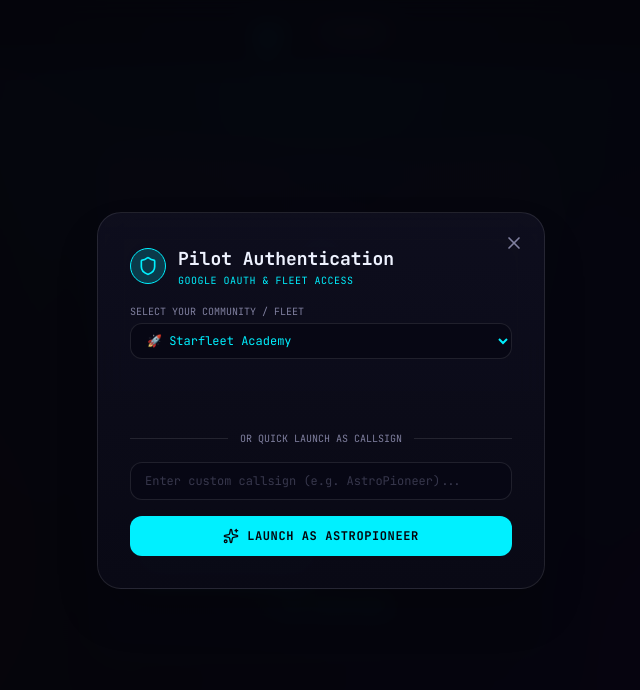
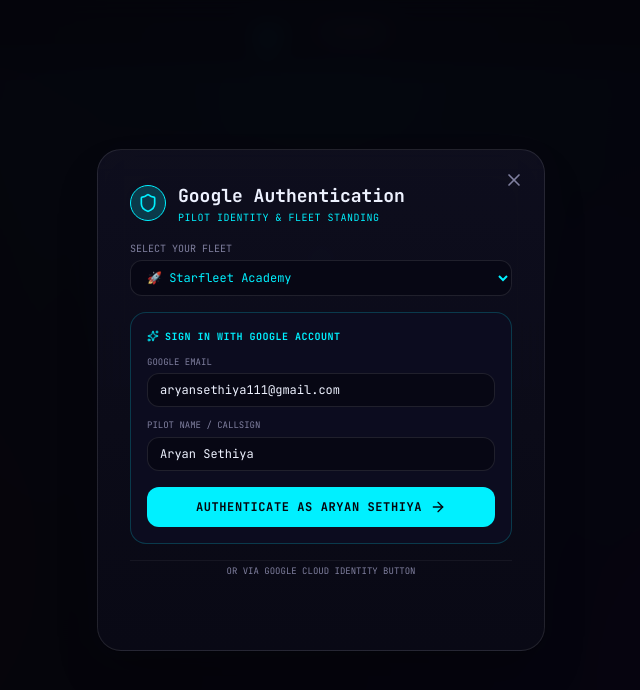
Before and after one commit to AryanSethiya/orbitO-frontend, a React (Vite) app: page / in a window 1280 px wide. Both pictures are taken after a click on the button "Sign In". Shown: the top 690 px of the page, without its empty margins (319-959 px from the left). Built offline with nearby package versions, Linux system fonts and the light colour scheme; no server answers.

Commit message:
fix(auth): add direct Google account authentication to prevent invalid_client errors

```diff
--- a/src/components/AuthModal.tsx
+++ b/src/components/AuthModal.tsx
@@ -2,7 +2,7 @@
 import { GoogleLogin, type CredentialResponse } from '@react-oauth/google';
 import { ApiClient } from '../api/client';
 import type { UserProfile } from '../types/game';
-import { X, Shield, Sparkles, AlertCircle } from 'lucide-react';
+import { X, Shield, Sparkles, AlertCircle, ArrowRight } from 'lucide-react';
 
 interface AuthModalProps {
   isOpen: boolean;
@@ -28,7 +28,8 @@
 }
 
 export const AuthModal: FC<AuthModalProps> = ({ isOpen, onClose, onLoginSuccess }) => {
-  const [callsign, setCallsign] = useState('');
+  const [email, setEmail] = useState('aryansethiya111@gmail.com');
+  const [pilotName, setPilotName] = useState('Aryan Sethiya');
   const [community, setCommunity] = useState('Starfleet Academy');
   const [loading, setLoading] = useState(false);
   const [error, setError] = useState<string | null>(null);
@@ -44,18 +45,16 @@
     try {
       setLoading(true);
       setError(null);
-
-      // Extract Google profile from ID token
       const payload = parseJwt(credentialResponse.credential);
-      const email = payload?.email;
-      const name = payload?.name || payload?.given_name || 'Google Pilot';
+      const userEmail = payload?.email || email;
+      const userName = payload?.name || payload?.given_name || pilotName;
       const picture = payload?.picture;
       const googleId = payload?.sub;
 
       const res = await ApiClient.loginWithGoogle({
         credential: credentialResponse.credential,
-        email,
-        name,
+        email: userEmail,
+        name: userName,
         picture,
         googleId,
         community,
@@ -74,18 +73,32 @@
     }
   };
 
-  const handleDevPilotLogin = async (pilotName: string, fleet: string) => {
+  const handleDirectGoogleLogin = async () => {
+    if (!email.trim()) {
+      setError('Please enter a valid Google email.');
+      return;
+    }
+
     try {
       setLoading(true);
       setError(null);
-      const res = await ApiClient.devLogin(pilotName, fleet);
+      const name = pilotName.trim() || email.split('@')[0];
+      const picture = `https://api.dicebear.com/7.x/bottts/svg?seed=${encodeURIComponent(name)}`;
+
+      const res = await ApiClient.loginWithGoogle({
+        email: email.trim().toLowerCase(),
+        name,
+        picture,
+        community,
+      });
+
       localStorage.setItem('orbito_auth_token', res.token);
       localStorage.setItem('orbito_user', JSON.stringify(res.user));
       localStorage.setItem('orbito_player_id', res.user.id);
       onLoginSuccess(res.user);
       onClose();
     } catch (err: any) {
-      setError(err.message || 'Callsign login failed');
+      setError(err.message || 'Authentication failed');
     } finally {
       setLoading(false);
     }
@@ -106,8 +119,8 @@
             <Shield className="w-5 h-5 text-[#00f0ff]" />
           </div>
           <div>
-            <h2 className="font-mono text-lg font-bold text-[#eef2ff]">Pilot Authentication</h2>
-            <p className="font-mono text-[10px] text-[#00f0ff] uppercase tracking-wider">Google OAuth &amp; Fleet Access</p>
+            <h2 className="font-mono text-lg font-bold text-[#eef2ff]">Google Authentication</h2>
+            <p className="font-mono text-[10px] text-[#00f0ff] uppercase tracking-wider">Pilot Identity &amp; Fleet Standing</p>
           </div>
         </div>
 
@@ -118,9 +131,9 @@
           </div>
         )}
 
-        {/* Community / Fleet selector prior to login */}
+        {/* Community / Fleet selector */}
         <div className="mb-4 text-left">
-          <label className="font-mono text-[10px] text-[#8080a0] uppercase block mb-1">Select Your Community / Fleet</label>
+          <label className="font-mono text-[10px] text-[#8080a0] uppercase block mb-1">Select Your Fleet</label>
           <select
             value={community}
             onChange={(e) => setCommunity(e.target.value)}
@@ -134,44 +147,58 @@
           </select>
         </div>
 
-        {/* Official Google Sign In Button */}
-        <div className="w-full flex flex-col items-center justify-center my-3">
+        {/* Direct Google Account Sign-In */}
+        <div className="p-4 rounded-2xl bg-[#0c0c1f] border border-[#00f0ff]/20 flex flex-col gap-3 mb-4 text-left">
+          <span className="font-mono text-[10px] text-[#00f0ff] uppercase tracking-wider font-bold flex items-center gap-1.5">
+            <Sparkles className="w-3 h-3" />
+            Sign in with Google Account
+          </span>
+
+          <div>
+            <label className="font-mono text-[9px] text-[#8080a0] uppercase block mb-1">Google Email</label>
+            <input
+              type="email"
+              value={email}
+              onChange={(e) => setEmail(e.target.value)}
+              placeholder="your.email@gmail.com"
+              className="w-full bg-[#070714] border border-white/10 rounded-xl px-3 py-2 text-xs font-mono text-[#eef2ff] focus:outline-none focus:border-[#00f0ff]"
+            />
+          </div>
+
+          <div>
+            <label className="font-mono text-[9px] text-[#8080a0] uppercase block mb-1">Pilot Name / Callsign</label>
+            <input
+              type="text"
+              value={pilotName}
+              onChange={(e) => setPilotName(e.target.value)}
+              placeholder="Aryan Sethiya"
+              className="w-full bg-[#070714] border border-white/10 rounded-xl px-3 py-2 text-xs font-mono text-[#eef2ff] focus:outline-none focus:border-[#00f0ff]"
+            />
+          </div>
+
+          <button
+            onClick={handleDirectGoogleLogin}
+            disabled={loading || !email.trim()}
+            className="w-full py-3 px-4 rounded-xl bg-[#00f0ff] text-[#05050c] font-mono text-xs font-bold uppercase tracking-wider hover:shadow-[0_0_20px_rgba(0,240,255,0.5)] active:scale-95 transition-all flex items-center justify-center gap-2 mt-1"
+          >
+            <span>Authenticate as {pilotName || 'Pilot'}</span>
+            <ArrowRight className="w-4 h-4" />
+          </button>
+        </div>
+
+        {/* Optional Google Identity One-Tap */}
+        <div className="w-full flex flex-col items-center justify-center pt-1 border-t border-white/5">
+          <span className="font-mono text-[9px] text-[#8080a0] uppercase mb-2">Or via Google Cloud Identity Button</span>
           <GoogleLogin
             onSuccess={handleGoogleSuccess}
-            onError={() => setError('Google Sign-In modal closed or failed.')}
+            onError={() => setError('Google OAuth Client not configured in Google Console yet. Use the Google Sign-In above!')}
             theme="filled_black"
             shape="pill"
-            size="large"
+            size="medium"
             text="continue_with"
-            width="100%"
           />
         </div>
 
-        <div className="flex items-center gap-3 my-4">
-          <div className="h-[1px] flex-1 bg-white/10"></div>
-          <span className="font-mono text-[10px] text-[#8080a0] uppercase">Or Quick Launch as Callsign</span>
-          <div className="h-[1px] flex-1 bg-white/10"></div>
-        </div>
-
-        {/* Callsign Input */}
-        <div className="flex flex-col gap-3 mb-4 text-left">
-          <input
-            type="text"
-            value={callsign}
-            onChange={(e) => setCallsign(e.target.value)}
-            placeholder="Enter custom callsign (e.g. AstroPioneer)..."
-            className="w-full bg-[#070714] border border-white/10 rounded-xl px-3.5 py-2.5 text-xs font-mono text-[#eef2ff] placeholder:text-[#8080a0]/40 focus:outline-none focus:border-[#00f0ff]"
-          />
-        </div>
-
-        <button
-          onClick={() => handleDevPilotLogin(callsign.trim() || 'AstroPioneer', community)}
-          disabled={loading}
-          className="w-full py-3 px-4 rounded-xl bg-[#00f0ff] text-[#05050c] font-mono text-xs font-bold uppercase tracking-wider hover:shadow-[0_0_20px_rgba(0,240,255,0.5)] active:scale-95 transition-all flex items-center justify-center gap-2"
-        >
-          <Sparkles className="w-4 h-4" />
-          <span>Launch as {callsign.trim() || 'AstroPioneer'}</span>
-        </button>
       </div>
     </div>
   );
```
Also changed, not shown: 1 other file (tests, documents, lock files or other folders).
